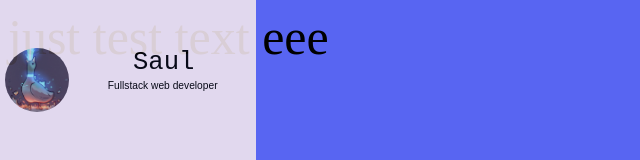
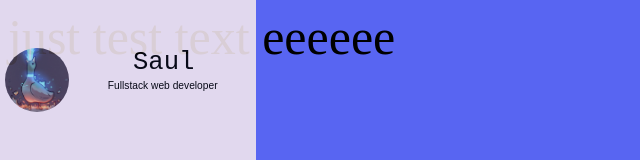
Before and after one commit to Benwep/Bio, a plain HTML site: page index.html in a window 1280 px wide. Shown: the top 160 px of the page, without its empty margins (0-640 px from the left). Drawn offline with Linux system fonts and the light colour scheme.

Commit message:
TEEEEST ATAG

```diff
--- a/index.html
+++ b/index.html
@@ -23,7 +23,7 @@
             </div>
         </div>
 
-        <font style="font-size:50px;">just test text eee</font>
+        <font style="font-size:50px;">just test text eeeeee</font>
     </body>
 
 
```
